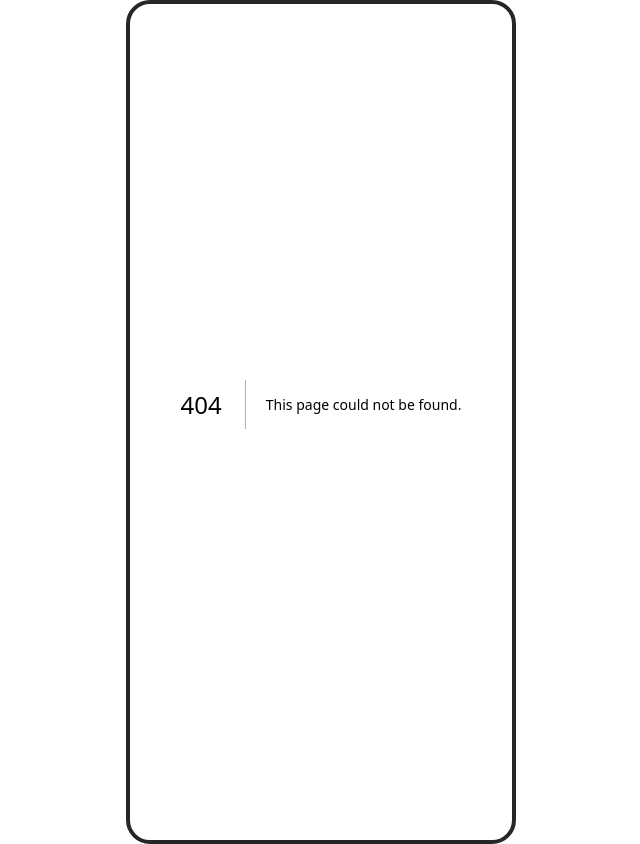
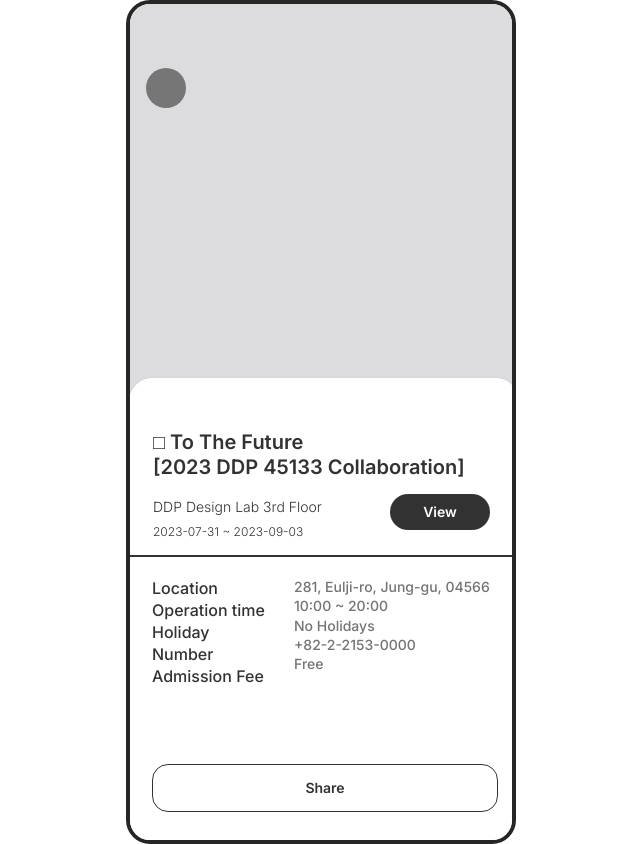
Before and after one commit to merryoumin/ddp, a Next.js app: page /information in a window 1280 px wide. Before the commit this address had no page. Shown: the whole page, without its empty margins (319-959 px from the left). Built offline with nearby package versions, Linux system fonts and the light colour scheme.

Commit message:
information

```diff
--- /dev/null
+++ b/src/app/information/page.jsx
@@ -0,0 +1,89 @@
+"use client";
+
+import Link from "next/link";
+
+export default function Information() {
+  return (
+    <div className="w-[390px] h-[844px] relative opacity-80 bg-neutral-50 rounded-3xl">
+      <div className="w-[390px] h-[403px] left-0 top-0 absolute bg-zinc-300" />
+      <div className="w-[390px] h-11 left-0 top-[-1px] absolute">
+        <div className="w-[54px] h-[21px] left-[21px] top-[12px] absolute rounded-[32px] flex-col justify-start items-start flex" />
+      </div>
+      <div className="w-10 h-10 left-[16px] top-[64px] absolute">
+        <div className="w-10 h-10 left-0 top-0 absolute bg-black bg-opacity-60 rounded-full" />
+        <div className="w-5 h-5 left-[10px] top-[10px] absolute" />
+      </div>
+      <div className="w-[54px] h-[0px] left-[99px] top-[-44px] absolute border border-white"></div>
+      <div className="w-[391px] h-[470px] left-[-1px] top-[374px] absolute">
+        <div className="w-[390px] h-[470px] left-0 top-0 absolute bg-white rounded-tl-3xl rounded-tr-3xl shadow" />
+        <div className="w-[391px] h-[470px] left-0 top-0 absolute">
+          <div className="w-[390px] h-[470px] left-0 top-0 absolute bg-white rounded-tl-3xl rounded-tr-3xl shadow" />
+          <div className="w-[390px] h-[413px] left-[1px] top-[21px] absolute">
+            <div className="w-[390px] h-[0px] left-0 top-[156px] absolute border border-black"></div>
+            <div className="w-[327px] h-[100px] left-[23px] top-[31px] absolute">
+              <div className="w-[327px] h-[39.60px] left-0 top-0 absolute text-black text-xl font-semibold capitalize leading-tight">
+                □ To The Future
+                <br />
+                [2023 DDP 45133 Collaboration]
+              </div>
+              <div className="w-[220.69px] h-[35.64px] left-0 top-[64.36px] absolute flex-col justify-start items-start gap-1.5 inline-flex">
+                <div>
+                  <span className="text-black text-sm font-light uppercase leading-normal">
+                    D
+                  </span>
+                  <span className="text-black text-sm font-light capitalize leading-normal">
+                    DP design Lab 3rd Floor
+                  </span>
+                </div>
+                <div className="justify-center items-center gap-1.5 inline-flex">
+                  <div className="text-black text-xs font-light leading-3">
+                    2023-07-31 ~ 2023-09-03
+                  </div>
+                  <div className="w-4 h-4 relative" />
+                </div>
+              </div>
+            </div>
+            <div className="w-[100px] h-9 px-[3px] py-3 left-[260px] top-[95px] absolute bg-black rounded-[20px] justify-center items-center gap-2 inline-flex">
+              <div className="text-white text-sm font-semibold leading-[18px]">
+                View
+              </div>
+            </div>
+            <div className="w-6 h-6 left-[326px] top-0 absolute justify-start items-start gap-6 inline-flex">
+              <div className="w-6 h-6 relative" />
+            </div>
+            <div className="w-6 h-6 left-[350px] top-0 absolute" />
+            <div className="w-[346px] h-[235px] left-[22px] top-[178px] absolute">
+              <div className="w-[346px] h-[156px] left-0 top-0 absolute justify-start items-start gap-[19px] inline-flex">
+                <div className="w-[123px] h-[156px] text-black text-base font-medium leading-snug">
+                  Location <br />
+                  Operation time <br />
+                  Holiday
+                  <br />
+                  Number
+                  <br />
+                  Admission Fee
+                </div>
+                <div className="w-[204px] h-[156px] text-neutral-600 text-sm font-medium leading-snug">
+                  281, Eulji-ro, Jung-gu, 04566
+                  <br />
+                  10:00 ~ 20:00
+                  <br />
+                  No Holidays
+                  <br />
+                  +82-2-2153-0000
+                  <br />
+                  Free
+                </div>
+              </div>
+              <div className="w-[346px] h-12 px-[3px] py-3 left-0 top-[187px] absolute bg-white rounded-2xl border border-black justify-center items-center gap-2 inline-flex">
+                <div className="text-black text-center text-sm font-semibold ">
+                  Share
+                </div>
+              </div>
+            </div>
+          </div>
+        </div>
+      </div>
+    </div>
+  );
+}
```
